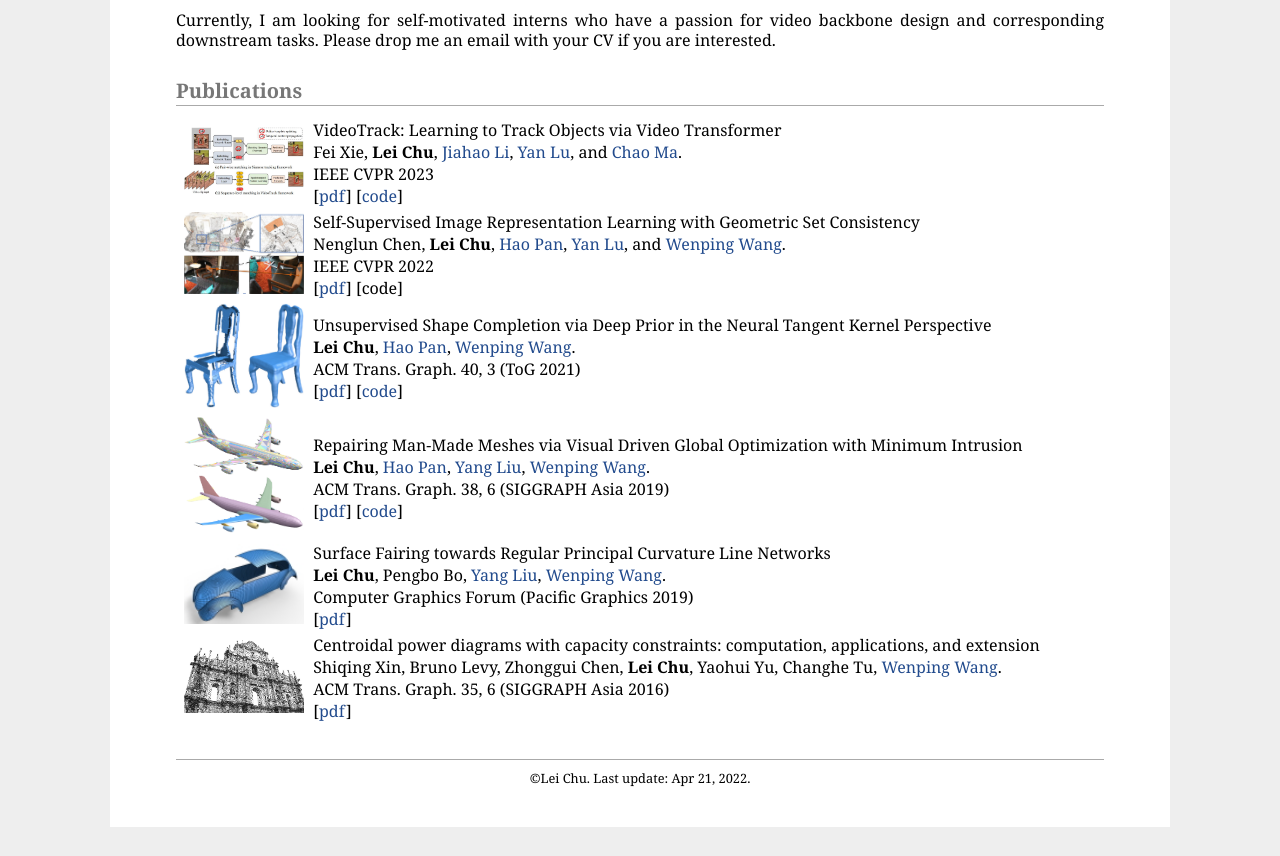
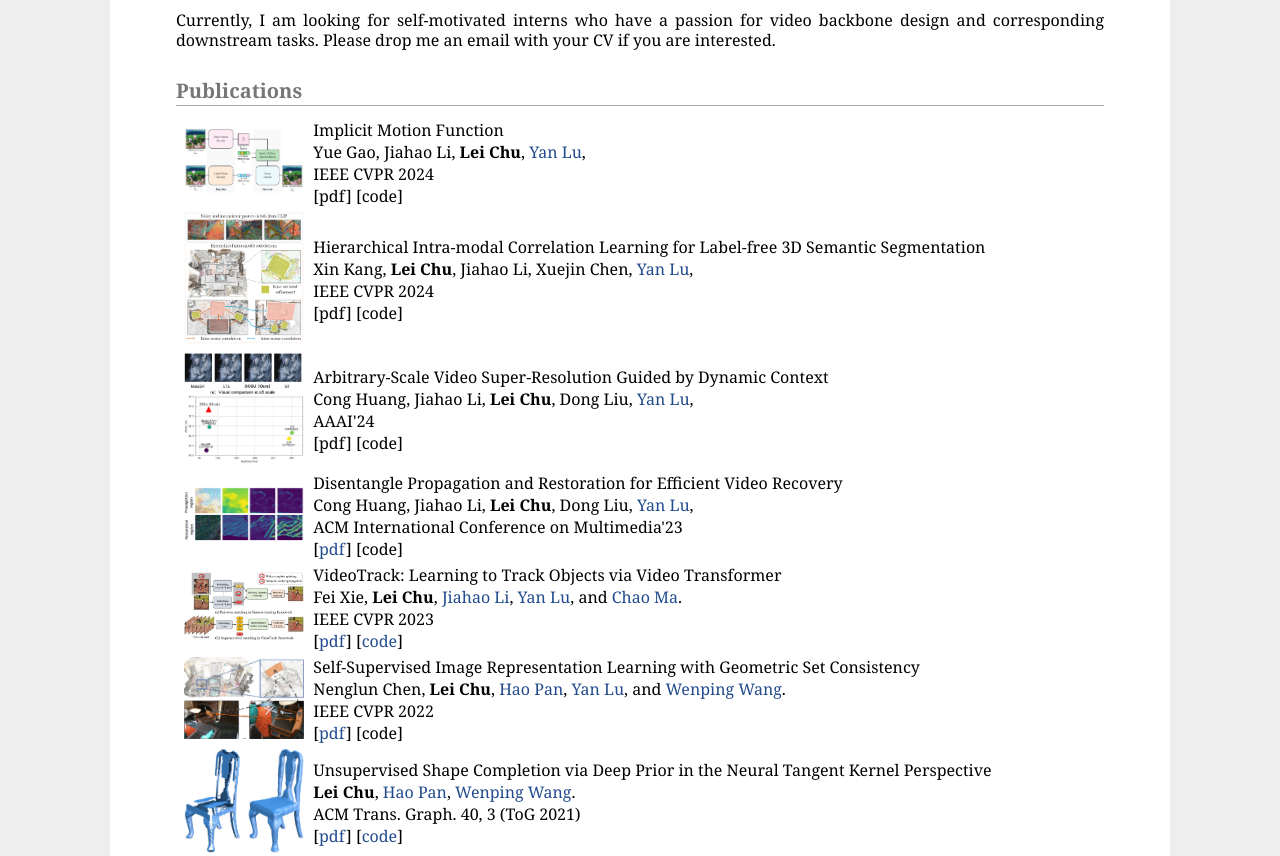
Before and after one commit to lei65537/lei65537.github.io, a plain HTML site: page index.html in a window 1280 px wide. Shown: the part 529-1385 px from the top of the page. Drawn offline with Linux system fonts and the light colour scheme.

Commit message:
Update index.html

```diff
--- a/index.html
+++ b/index.html
@@ -67,7 +67,94 @@
   <table border="0" width="100%">
   <tbody>
 
-	  <tr>
+     <tr>
+      <td>
+        <div align="center">
+          <img width="120" src="./IMF/main.png" alt="">
+        </div>
+      </td>
+	 <td>
+        Implicit Motion Function
+        <br>
+		Yue Gao,
+		 Jiahao Li,
+        <strong>Lei Chu</strong>,
+		 <a href="https://www.microsoft.com/en-us/research/people/yanlu/" target="_blank" onclick="stc(this, 44)">Yan Lu</a>,
+        <br>
+            <font size="3">IEEE CVPR 2024 </font>
+	</br>
+        [pdf]
+	[code]
+      </td>
+    </tr>
+
+    <tr>
+      <td>
+        <div align="center">
+          <img width="120" src="./Hierarchical 3D Seg/main.png" alt="">
+        </div>
+      </td>
+	 <td>
+        Hierarchical Intra-modal Correlation Learning for Label-free 3D Semantic Segmentation
+        <br>
+		Xin Kang,
+        <strong>Lei Chu</strong>,
+		 Jiahao Li,
+		 Xuejin Chen,
+		 <a href="https://www.microsoft.com/en-us/research/people/yanlu/" target="_blank" onclick="stc(this, 44)">Yan Lu</a>,
+        <br>
+            <font size="3">IEEE CVPR 2024 </font>
+	</br>
+        [pdf]
+	[code]
+      </td>
+    </tr>
+
+    <tr>
+      <td>
+        <div align="center">
+          <img width="120" src="./Arbitrary-Scale VSR/main.png" alt="">
+        </div>
+      </td>
+	 <td>
+        Arbitrary-Scale Video Super-Resolution Guided by Dynamic Context
+        <br>
+		Cong Huang,
+		 Jiahao Li,
+		 <strong>Lei Chu</strong>,
+		 Dong Liu,
+		 <a href="https://www.microsoft.com/en-us/research/people/yanlu/" target="_blank" onclick="stc(this, 44)">Yan Lu</a>,
+        <br>
+            <font size="3">AAAI'24 </font>
+	</br>
+        [pdf]
+	[code]
+      </td>
+    </tr>
+
+    <tr>
+      <td>
+        <div align="center">
+          <img width="120" src="./Disentangle VR/main.png" alt="">
+        </div>
+      </td>
+	 <td>
+        Disentangle Propagation and Restoration for Efficient Video Recovery
+        <br>
+		Cong Huang,
+		 Jiahao Li,
+		 <strong>Lei Chu</strong>,
+		 Dong Liu,
+		 <a href="https://www.microsoft.com/en-us/research/people/yanlu/" target="_blank" onclick="stc(this, 44)">Yan Lu</a>,
+        <br>
+            <font size="3">ACM International Conference on Multimedia'23 </font>
+	</br>
+        [<a href="https://dl.acm.org/doi/abs/10.1145/3581783.3611922" target="_blank">pdf</a>]
+	[code]
+      </td>
+    </tr>
+
+    <tr>
       <td>
         <div align="center">
           <img width="120" src="./VideoTrack/main.jpg" alt="">
@@ -111,7 +198,7 @@
       </td>
     </tr>
 
-	<tr>
+    <tr>
       <td>
         <div align="center">
           <img width="120" src="./NTKPrior/main.jpg" alt="">
@@ -131,7 +218,7 @@
       </td>
     </tr>
 
-	      <tr>
+    <tr>
       <td>
         <div align="center">
           <img width="120" src="./MeshRepair/main.jpg" alt="">
@@ -203,7 +290,7 @@
 <!-- Default Statcounter code for LeiChu's Homepage
 https://lei65537.github.io/ -->
 <h2></h2>
-<p align="center" style="font-size:80%">&copy;Lei Chu. Last update: Apr 21, 2022.</p>
+<p align="center" style="font-size:80%">&copy;Lei Chu. Last update: Mar, 2024.</p>
 </div>
 </body>
 </html>
```
